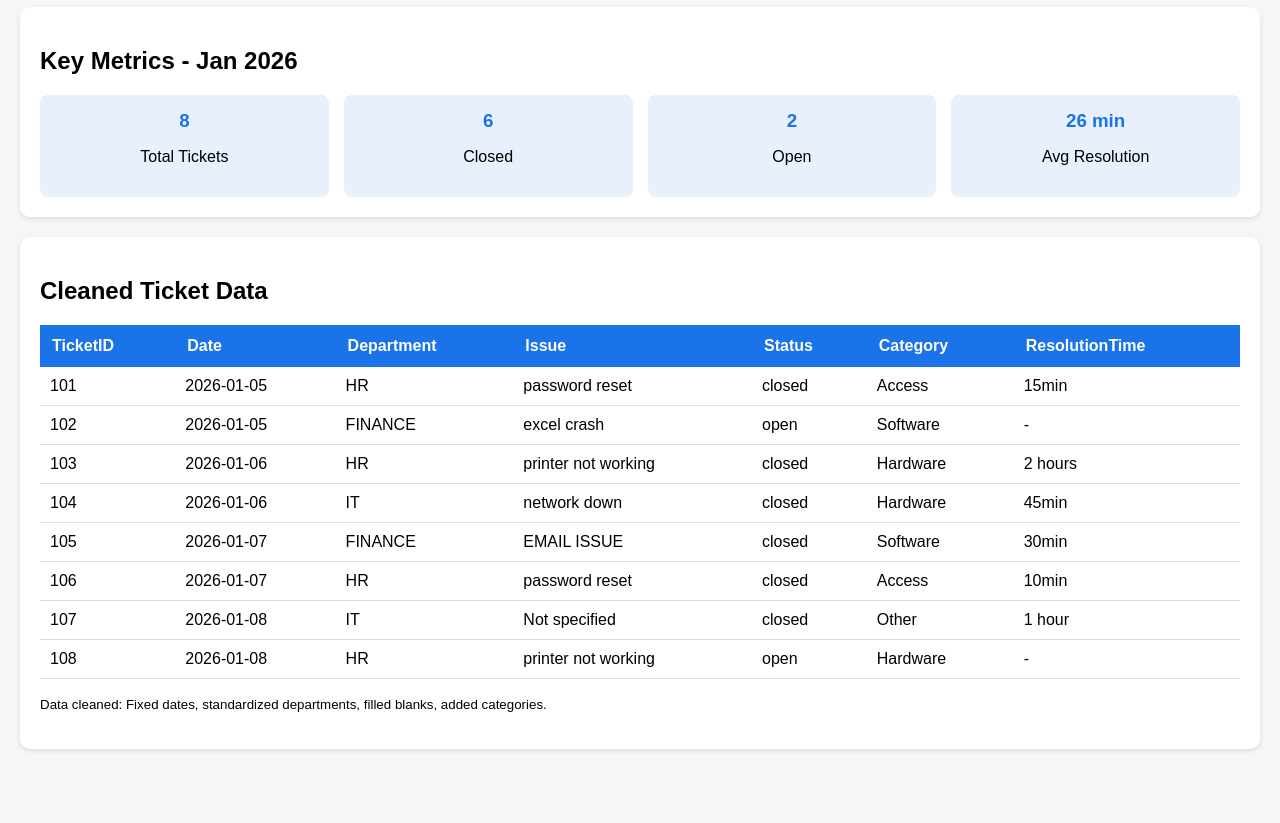
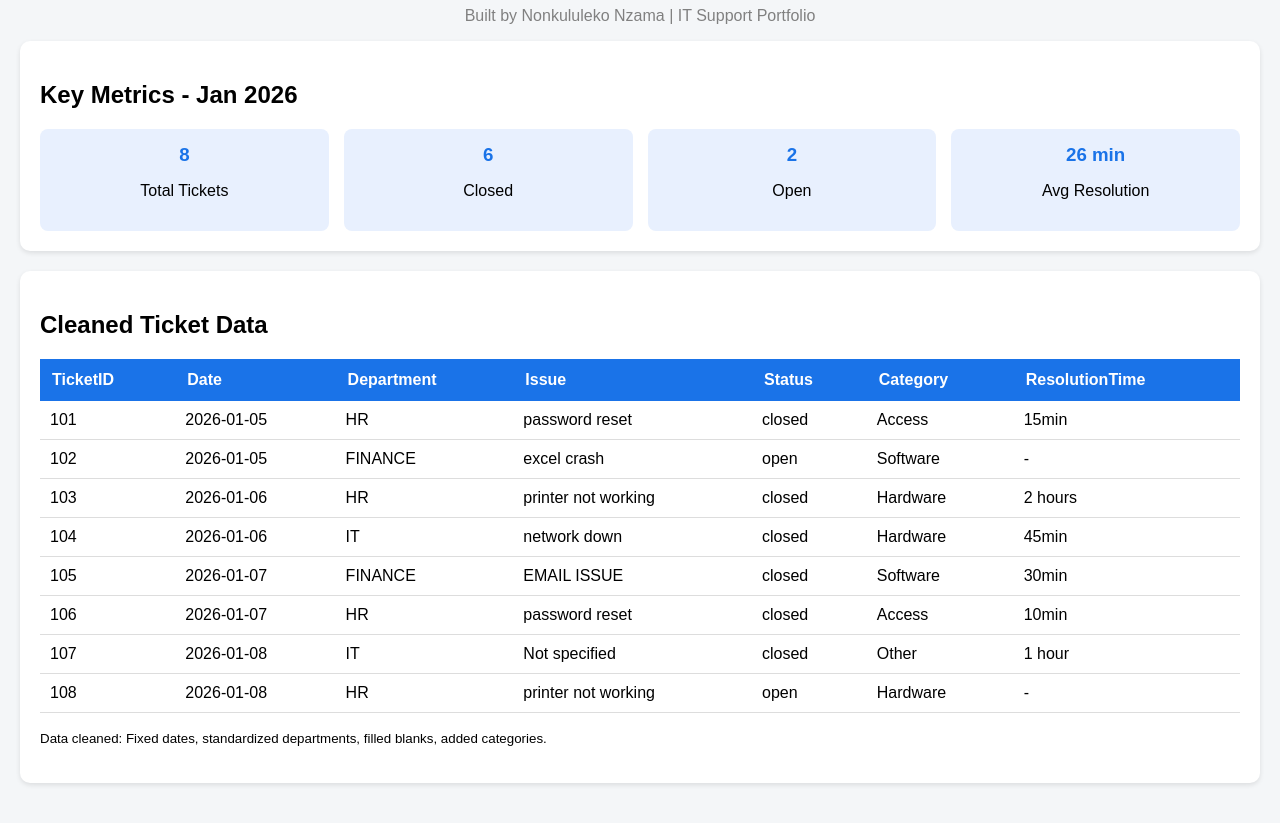
Before and after one commit to nonkululekonzama02-star/kzn-dashboard, a plain HTML site: page index.html in a window 1280 px wide. Shown: the part 93-916 px from the top of the page. Before the commit the page ends 882 px from the top, so only its background shows below. Drawn offline with Linux system fonts and the light colour scheme.

Commit message:
Update index.html

```diff
--- a/index.html
+++ b/index.html
@@ -18,7 +18,7 @@ tr:hover {background: #f1f3f4;}
 <body>
 
 <h1>KZN Service Request Dashboard</h1>
-
+<p style="text-align:center; color:gray;">Built by Nonkululeko Nzama | IT Support Portfolio</p>
 <div class="card">
 <h2>Key Metrics - Jan 2026</h2>
 <div class="summary">
```
